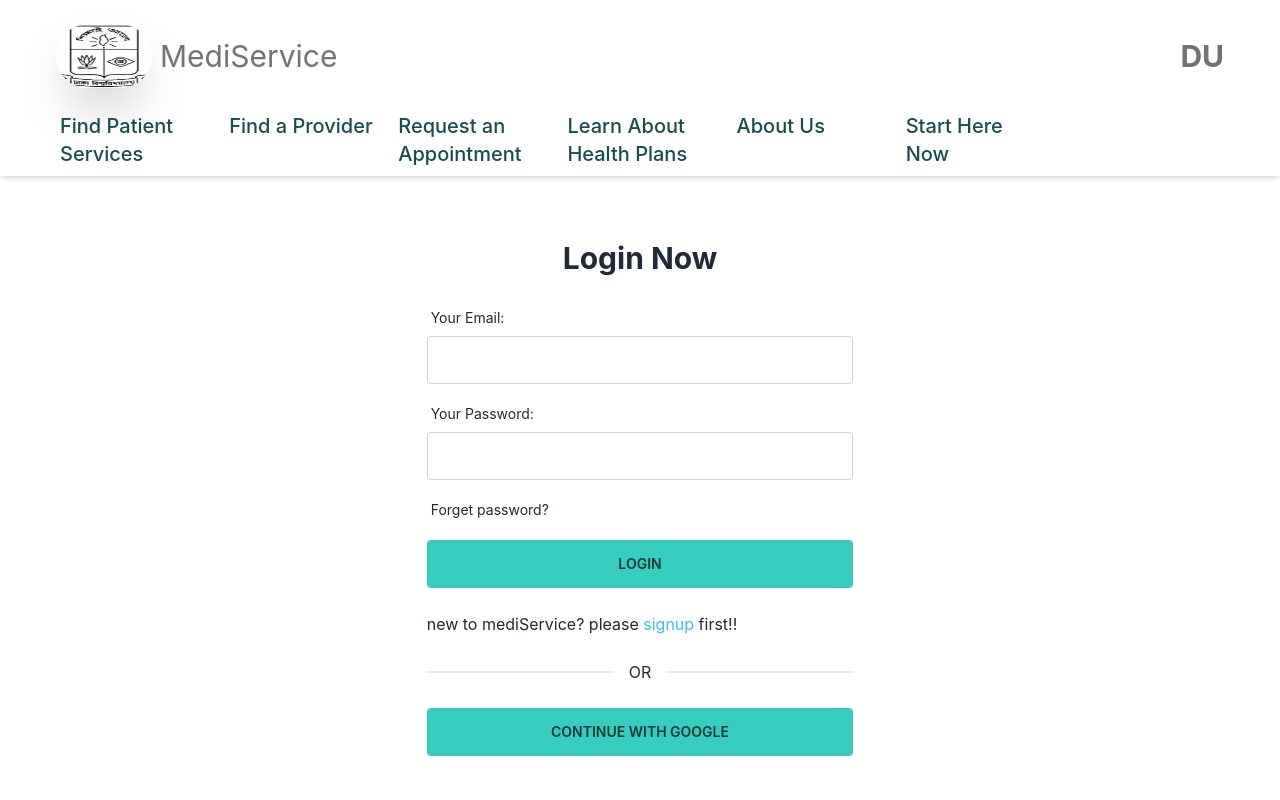
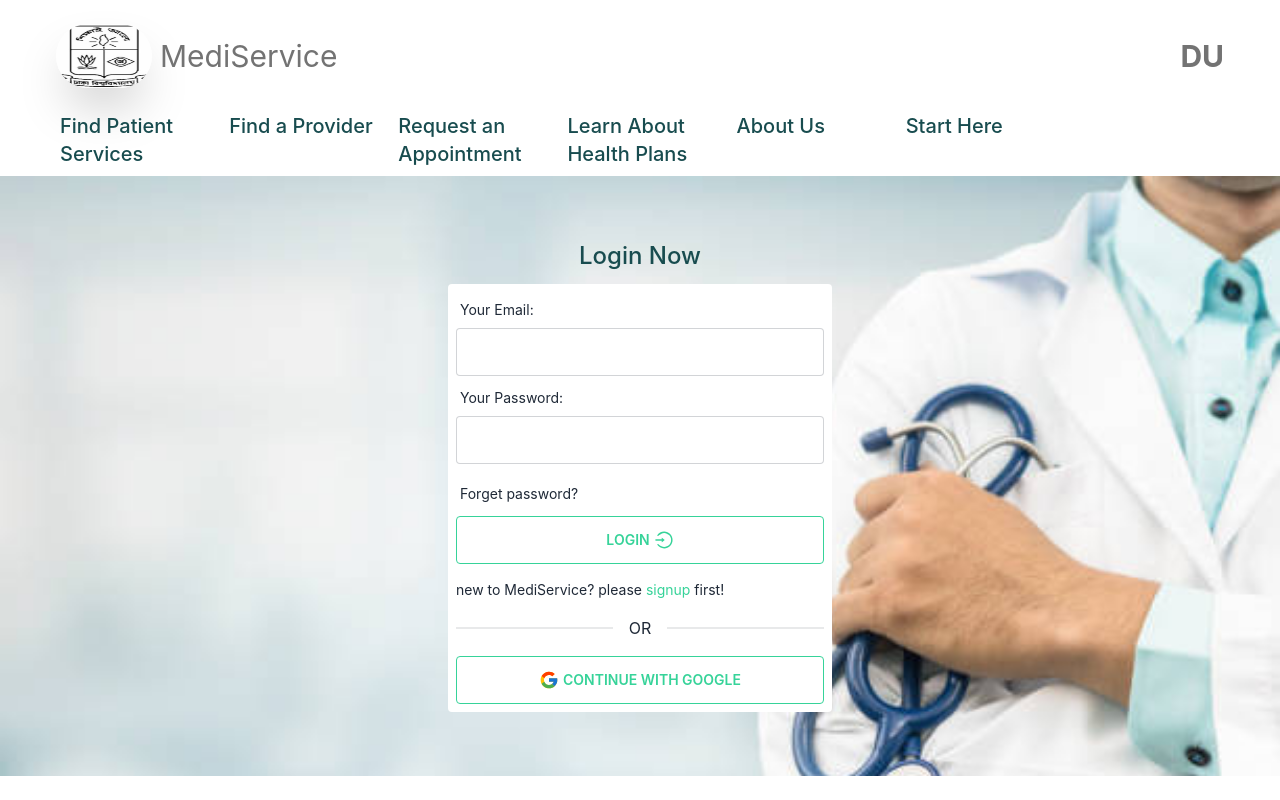
Before and after one commit to easakibahmad/mediService, a React (Create React App) app: page /login in a window 1280 px wide. Shown: the top 800 px of the page. Built offline with nearby package versions, Linux system fonts and the light colour scheme; no server answers.

Commit message:
login and sign up page modified

```diff
--- a/src/Pages/Login/Login.js
+++ b/src/Pages/Login/Login.js
@@ -3,6 +3,9 @@ import { useForm } from "react-hook-form";
 import { Link, useLocation, useNavigate } from "react-router-dom";
 import { AuthContext } from "../../context/AuthProvider";
 import { toast } from "react-hot-toast";
+import loginBG from "../../assets/images/loginBG.jpg";
+import { FcGoogle } from "react-icons/fc";
+import { AiOutlineLogin } from "react-icons/ai";
 
 const Login = () => {
   const [loginError, setLoginError] = useState("");
@@ -55,11 +58,26 @@ const Login = () => {
   };
 
   return (
-    <div className="m-16 md:w-1/3  w-2/3 mx-auto">
-      <h2 className="text-3xl  mb-6 font-bold text-center">Login Now</h2>
+    <div
+      className="md:p-16 p-8 "
+      style={{
+        background: `url(${loginBG})`,
+        backgroundRepeat: "no-repeat",
+        backgroundSize: "cover",
+      }}
+    >
+      <div className=" md:w-2/3 lg:w-1/3  w-full mx-auto ">
+        <h2
+          className="md:text-2xl text-xl  mb-3 font-medium text-center "
+          style={{
+            color: "#184C4f",
+          }}
+        >
+          Login Now
+        </h2>
         <form
           onSubmit={handleSubmit(handleLogin)}
-        className="grid grid-cols-1 gap-3"
+          className="grid grid-cols-1 gap-1 bg-white p-2 rounded"
         >
           <div className="form-control w-full">
             <label className="label">
@@ -106,24 +124,33 @@ const Login = () => {
               <span className="label-text">Forget password?</span>
             </label>
           </div>
-        <input className="btn btn-accent rounded" value="Login" type="submit" />
+          <span className="btn btn-outline btn-success rounded">
+            <input value="LOGIN" type="submit" />
+            <span className="text-xl pl-1">
+              <AiOutlineLogin></AiOutlineLogin>
+            </span>
+          </span>
           <>{loginError && <p className="text-red-500">{loginError}</p>}</>
 
-        <p className="mt-3">
-          new to mediService? please{" "}
-          <Link className="text-info" to="/signup">
+          <p className="mt-3 text-sm md:text-md">
+            new to MediService? please{" "}
+            <Link className="text-success hover:underline" to="/signup">
               signup
             </Link>{" "}
-          first!!
+            first!
           </p>
           <div className="divider">OR</div>
           <div
             onClick={handleSignInWithGoogle}
-          className="btn btn-accent w-full rounded"
+            className="btn btn-outline btn-success w-full rounded"
           >
+            <span className="text-xl pr-1">
+              <FcGoogle></FcGoogle>
+            </span>{" "}
             continue with google
           </div>
         </form>
+      </div>
     </div>
   );
 };
--- a/src/Pages/Signup/Signup.js
+++ b/src/Pages/Signup/Signup.js
@@ -3,6 +3,9 @@ import { Link, useLocation, useNavigate } from "react-router-dom";
 import { useForm } from "react-hook-form";
 import { AuthContext } from "../../context/AuthProvider";
 import { toast } from "react-hot-toast";
+import signupBG from "../../assets/images/signupBG.jpg";
+import { FcGoogle } from "react-icons/fc";
+import { AiOutlineLogin } from "react-icons/ai";
 
 const Signup = () => {
   const {
@@ -56,11 +59,26 @@ const Signup = () => {
       });
   };
   return (
-    <div className="m-16 md:w-1/3  w-2/3 mx-auto">
-      <h2 className="text-3xl  mb-6 font-bold text-center">Signup Now</h2>
+    <div
+      className="p-16"
+      style={{
+        background: `url(${signupBG})`,
+        backgroundRepeat: "no-repeat",
+        backgroundSize: "cover",
+      }}
+    >
+      <div className="md:w-2/3 lg:w-1/3  w-full mx-auto">
+        <h2
+          className="lg:text-2xl text-xl  mb-6 font-medium text-center"
+          style={{
+            color: "#184C4f",
+          }}
+        >
+          Signup Now
+        </h2>
         <form
           onSubmit={handleSubmit(handleSignup)}
-        className="grid grid-cols-1 gap-3"
+          className="grid grid-cols-1 gap-1 bg-white p-2 rounded"
         >
           <div className="form-control w-full">
             <label className="label">
@@ -122,27 +140,33 @@ const Signup = () => {
               </p>
             )}
           </div>
-        <input
-          className="btn btn-accent rounded"
-          value="signup"
-          type="submit"
-        />
+          <span className="btn rounded btn-outline btn-success mt-3">
+            <input value="SIGNUP" type="submit" />
+            <span className="text-xl pl-1">
+              <AiOutlineLogin></AiOutlineLogin>
+            </span>
+          </span>
           {signupError && <p className="text-red-500">{signupError}</p>}
-        <p className="mt-3">
+          <p className="mt-3 text-sm">
             already have an account? please{" "}
-          <Link className="text-info" to="/login">
+            <Link className="text-success hover:underline" to="/login">
               Login
             </Link>{" "}
-          now!!
+            now!
           </p>
           <div className="divider">OR</div>
           <div
             onClick={handleSignInWithGoogle}
-          className="btn btn-accent w-full rounded"
+            className="btn btn-outline btn-success w-full rounded"
           >
+            {" "}
+            <span className="text-xl pr-1">
+              <FcGoogle></FcGoogle>
+            </span>
             continue with google
           </div>
         </form>
+      </div>
     </div>
   );
 };
--- a/src/Shared/Navbar/Navbar.js
+++ b/src/Shared/Navbar/Navbar.js
@@ -55,7 +55,7 @@ const Navbar = () => {
         </>
       ) : (
         <Link to="/login" className="hover:underline hover:text-blue-500">
-          Start Here Now
+          Start Here
         </Link>
       )}
     </React.Fragment>
```
Also changed, not shown: src/assets/images/loginBG.jpg (added), src/assets/images/signupBG.jpg (added). Lines whose indentation alone changed are shown as unchanged.
